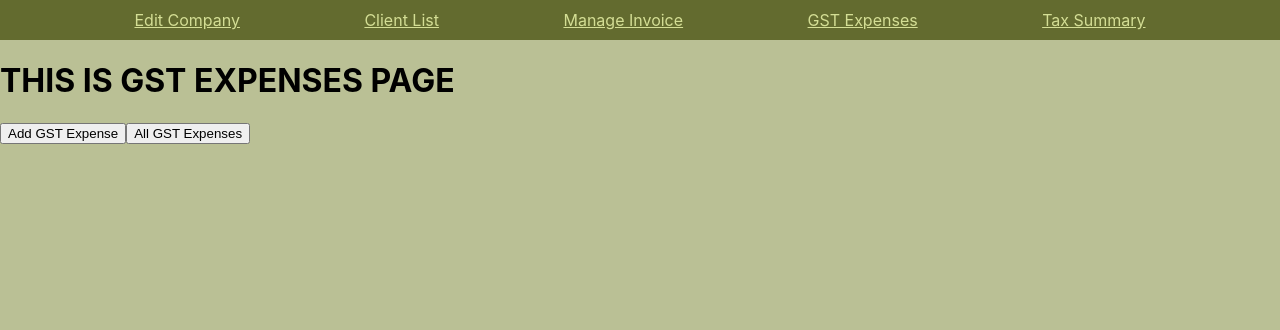
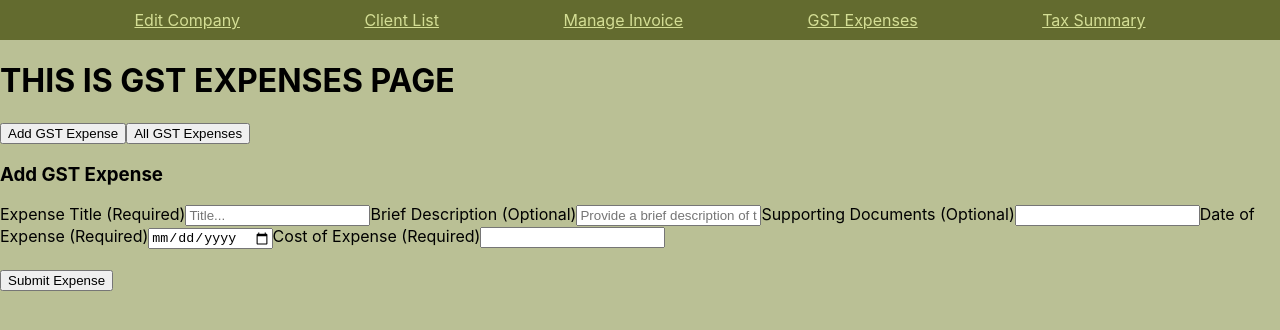
Before and after one commit to rafaelmarcoo/invoice-system-frontend, a React (Create React App) app: page /gstexpenses in a window 1280 px wide. Shown: the top 330 px of the page. Built offline with nearby package versions, Linux system fonts and the light colour scheme.

Commit message:
Conditional rendering of tabs in GSTExpensesPage

```diff
--- a/src/GSTExpenses/GSTExpensesPage.js
+++ b/src/GSTExpenses/GSTExpensesPage.js
@@ -1,5 +1,7 @@
 import { useState } from "react";
 import { GSTExpensesNavbar } from "./GSTExpensesNavbar";
+import { GSTExpenseForm } from "./GSTExpenseForm";
+import { GSTExpenseTable } from "./GSTExpenseTable";
 
 export const GSTExpensesPage = () => {
     const [activeTable, setActiveTable] = useState("add");
@@ -12,6 +14,9 @@ export const GSTExpensesPage = () => {
         <div className="gst-expenses-page">
             <h1>THIS IS GST EXPENSES PAGE</h1>
             <GSTExpensesNavbar toggleTable={toggleTable} />
+
+            {activeTable === "add" && <GSTExpenseForm />}
+            {activeTable === "view" && <GSTExpenseTable />}
         </div>
     );
 }
```
